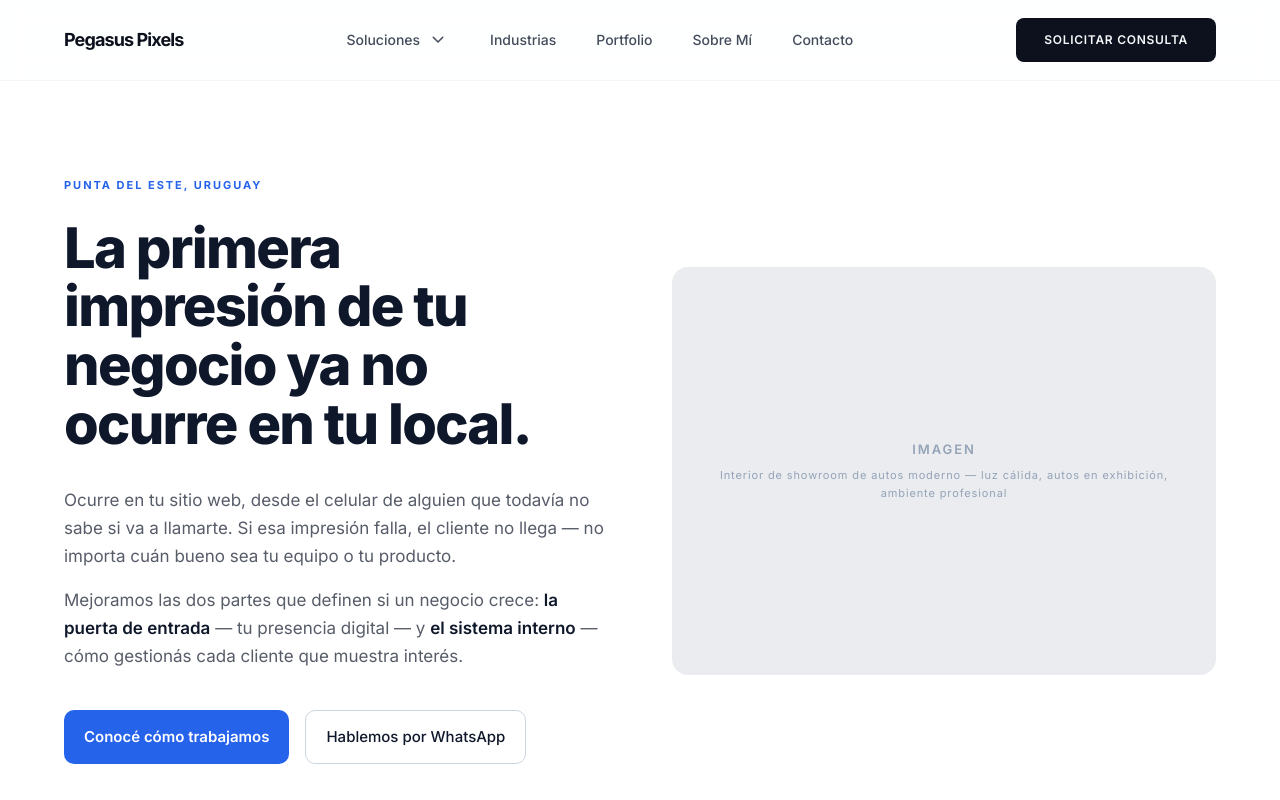
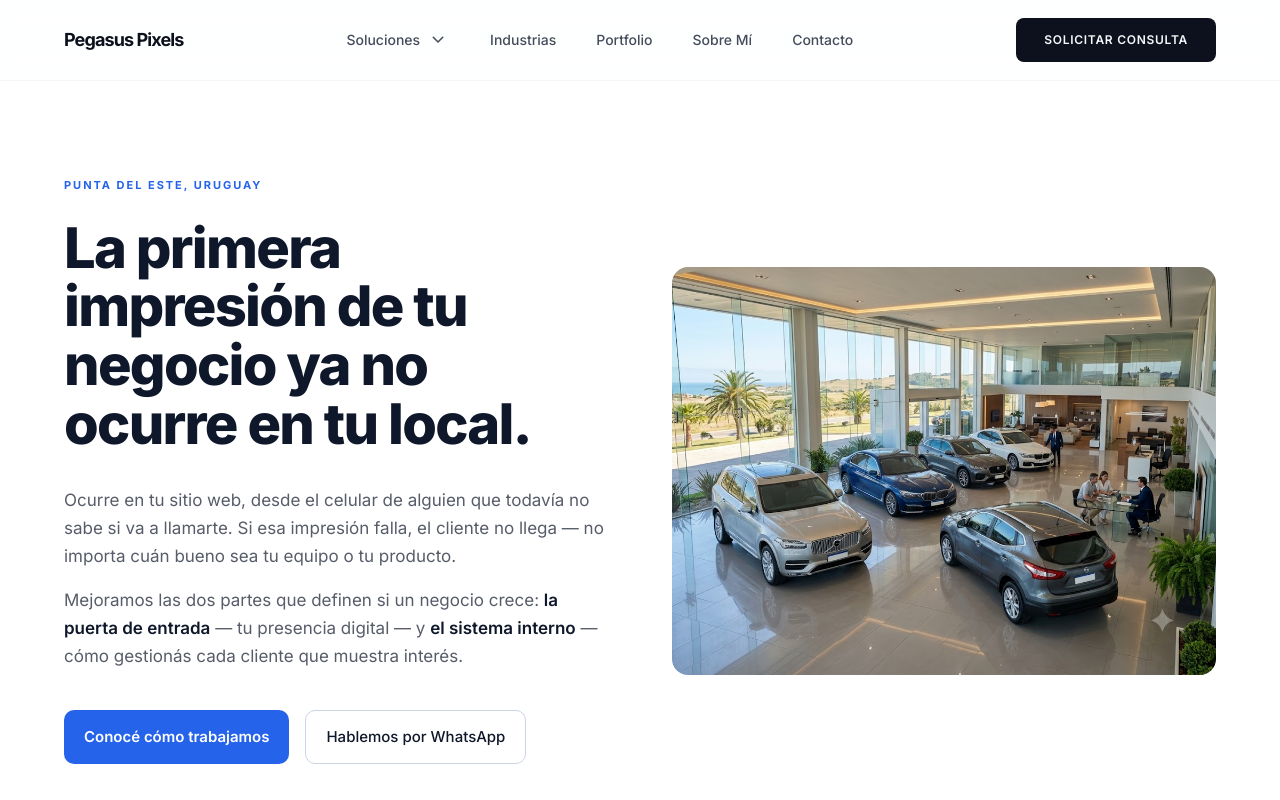
Before and after one commit to dcrecycler-ctrl/pegasuspixelsv2, a Next.js app: page / in a window 1280 px wide. Shown: the top 800 px of the page. Built offline with nearby package versions, Linux system fonts and the light colour scheme.

Commit message:
feat: add dealer floor hero image

```diff
--- a/components/sections/Hero.tsx
+++ b/components/sections/Hero.tsx
@@ -36,15 +36,14 @@ export function Hero() {
             </div>
           </div>
 
-          {/* Right: image placeholder */}
+          {/* Right: hero image */}
           <div className="anim-fade-right delay-200">
-            <div className="w-full aspect-[4/3] rounded-[16px] bg-[#EAECEF] flex items-center justify-center overflow-hidden">
-              <div className="text-center px-8">
-                <p className="text-[#94A3B8] text-[13px] font-semibold tracking-[0.15em] uppercase mb-2">IMAGEN</p>
-                <p className="text-[#94A3B8] text-[11px] tracking-[0.08em] leading-[1.6] text-center">
-                  Interior de showroom de autos moderno — luz cálida, autos en exhibición, ambiente profesional
-                </p>
-              </div>
+            <div className="w-full aspect-[4/3] rounded-[16px] overflow-hidden">
+              <img
+                src="/dealer-floor.jpg"
+                alt="Showroom de autos moderno"
+                className="w-full h-full object-cover"
+              />
             </div>
           </div>
 
```
Also changed, not shown: public/dealer-floor.jpg (added).
